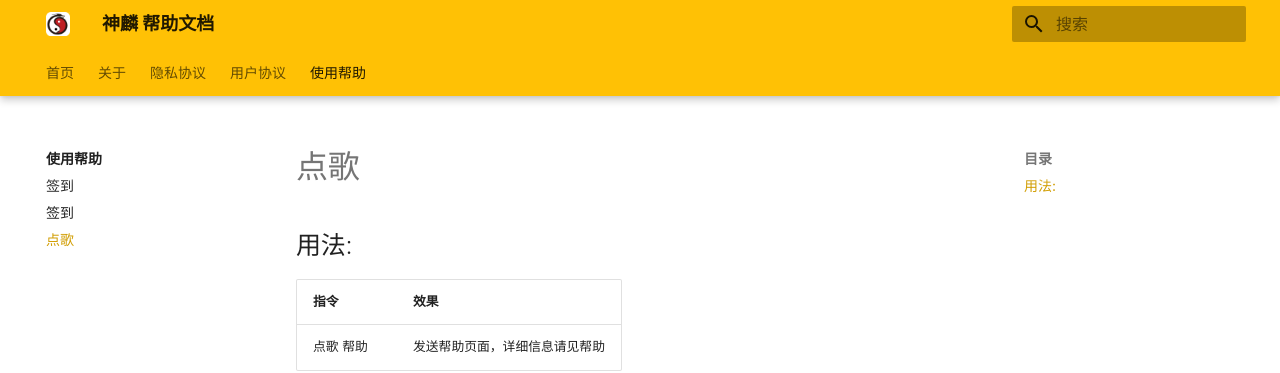
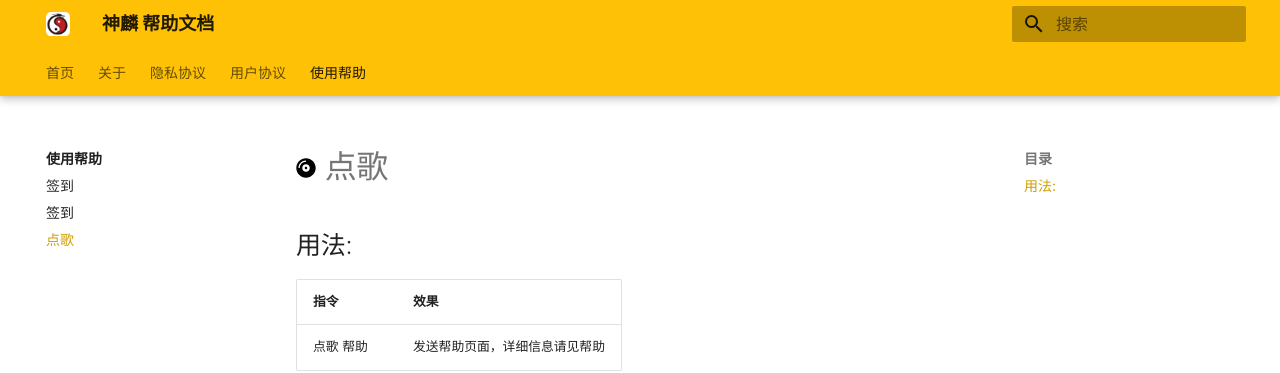
Before and after one commit to Daofengql/GodLoongBot-Docs, an MkDocs documentation site: the page built from docs/help/music.md, in a window 1280 px wide. Shown: the top 373 px of the page. Built offline with MkDocs 1.6.1 and Material for MkDocs 9.7.7, drawn with Linux system fonts in a browser that asks for light colours; some web fonts are replaced.

Commit message:
add icon

```diff
--- a/docs/help/music.md
+++ b/docs/help/music.md
@@ -1,4 +1,5 @@
-# 点歌
+# <svg width=20px height=20px t="1660744536346" class="icon" viewBox="0 0 1024 1024" version="1.1" xmlns="http://www.w3.org/2000/svg" p-id="1807" width="200" height="200"><path d="M512 16C238 16 16 238 16 512s222 496 496 496 496-222 496-496S786 16 512 16zM192 512H128c0-211.8 172.2-384 384-384v64c-176.4 0-320 143.6-320 320z m320 192c-106 0-192-86-192-192s86-192 192-192 192 86 192 192-86 192-192 192z m0-256c-35.4 0-64 28.6-64 64s28.6 64 64 64 64-28.6 64-64-28.6-64-64-64z" p-id="1808"></path></svg> 点歌
+
 ## 用法:
 |指令|效果|
 |---|-------------|
--- a/docs/help/signin.md
+++ b/docs/help/signin.md
@@ -1,4 +1,5 @@
-# 签到 | 麟币查询
+# <svg width=20px height=20px t="1660744728254" class="icon" viewBox="0 0 1024 1024" version="1.1" xmlns="http://www.w3.org/2000/svg" p-id="5861" width="200" height="200"><path d="M241.198 65.086h541.604c38.436 0 69.884 31.448 69.884 69.884v768.729c0 0.384-0.003 0.768-0.009 1.151-0.838 51.207-67.281 71.914-99.654 32.23L512 641.633 269.927 938.367c-32.889 40.316-98.188 17.36-98.613-34.668V134.971c-0.001-38.437 31.447-69.885 69.884-69.885z" p-id="5862"></path></svg> 签到 | 麟币查询
+
 ## 用法:
 |指令|效果|
 |---|-------------|
```
